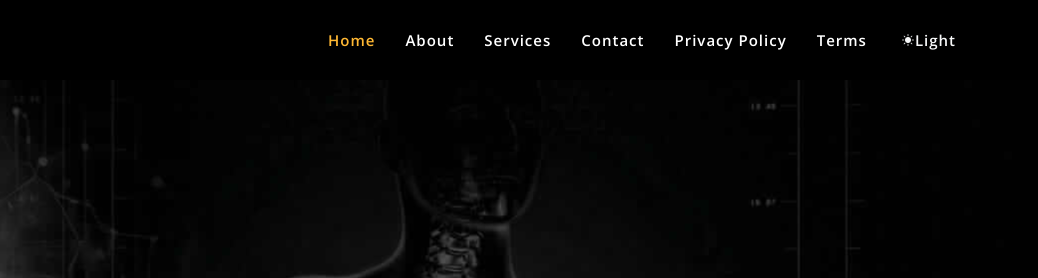
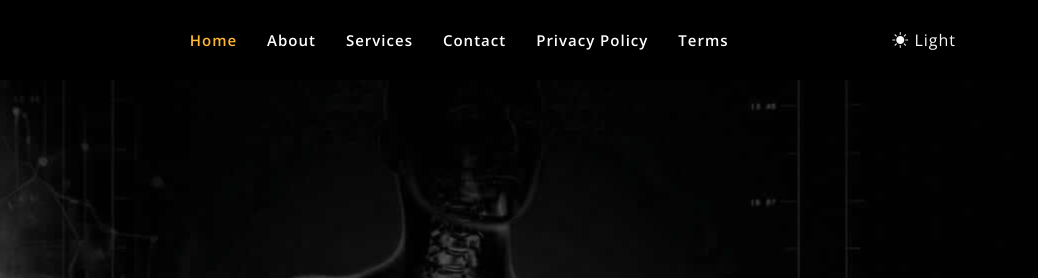
Before and after one commit to hercjay/PharmalisterLimited, a plain HTML site: page index.html in a window 1280 px wide. Shown: the top 278 px of the page, 242-1280 px from the left. Drawn offline with nearby package versions, Linux system fonts and the light colour scheme.

Commit message:
extract theme toggle from collapse nav

```diff
--- a/index.html
+++ b/index.html
@@ -53,12 +53,12 @@
           <!-- <li><a class="nav-link scrollto" href="#our-team">Team</a></li> -->
           <li><a class="nav-link scrollto" href="#privacy-policy">Privacy Policy</a></li>
           <li><a class="nav-link scrollto" href="#terms-and-conditions">Terms</a></li>
-          <li>
+          <!-- <li>
             <a id="themeToggleLabel">
               <i id="themeToggle" class="text-light themeToggle bi bi-sun-fill"></i>
               <span id="themeToggleModeText" class="text-light" style="cursor: pointer"> Light</span>
             </a>
-          </li>
+          </li> -->
 
           <!-- <li class="dropdown"><a href="#"><span>Drop Down</span> <i class="bi bi-chevron-down"></i></a>
             <ul>
@@ -81,6 +81,11 @@
         </ul>
         <i class="bi bi-list mobile-nav-toggle"></i>
       </nav><!-- .navbar -->
+
+      <a id="themeToggleLabel">
+        <i id="themeToggle" class="text-light themeToggle bi bi-sun-fill"></i>
+        <span id="themeToggleModeText" class="text-light" style="cursor: pointer"> Light</span>
+      </a>
 
       <!-- <a href="#about" class="get-started-btn scrollto">Get Started</a> -->
 
```
